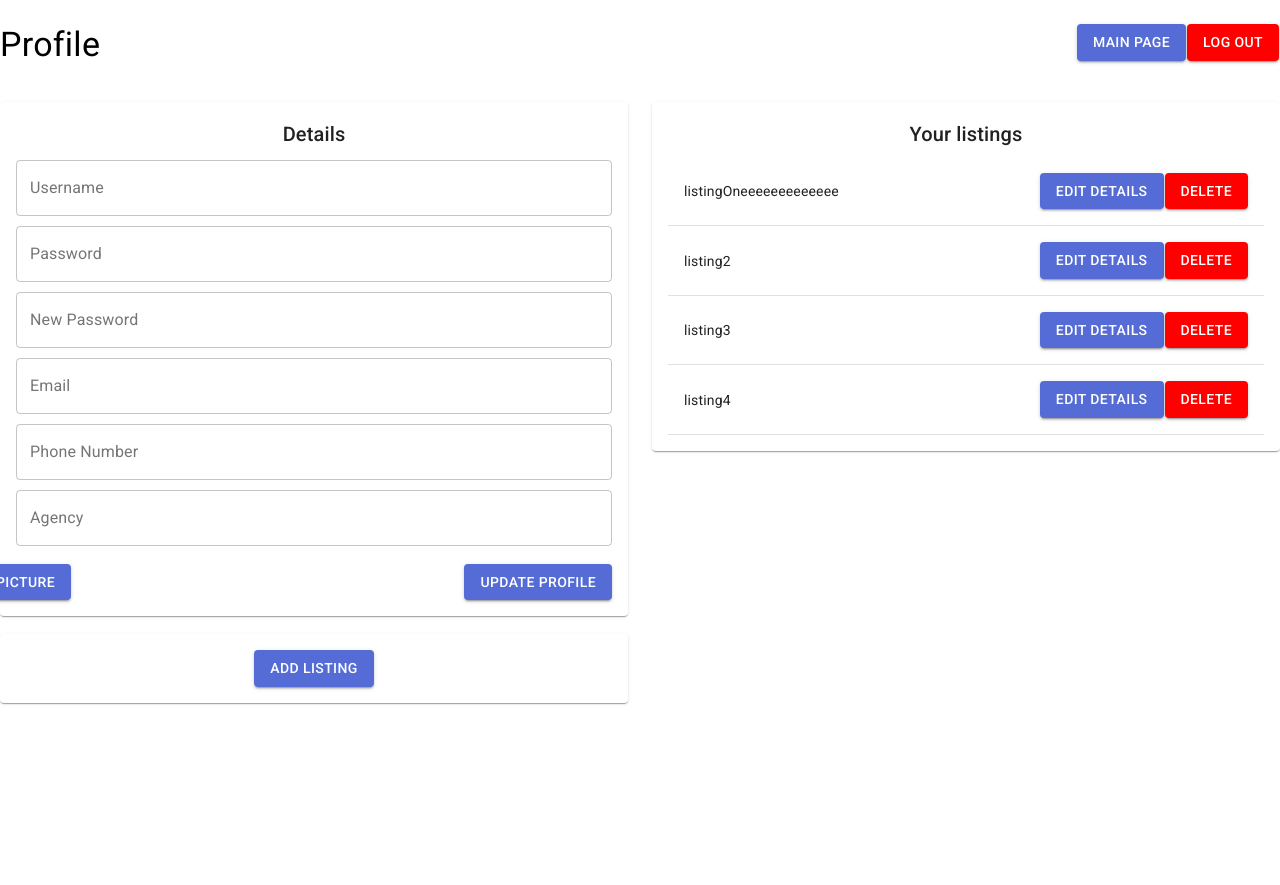
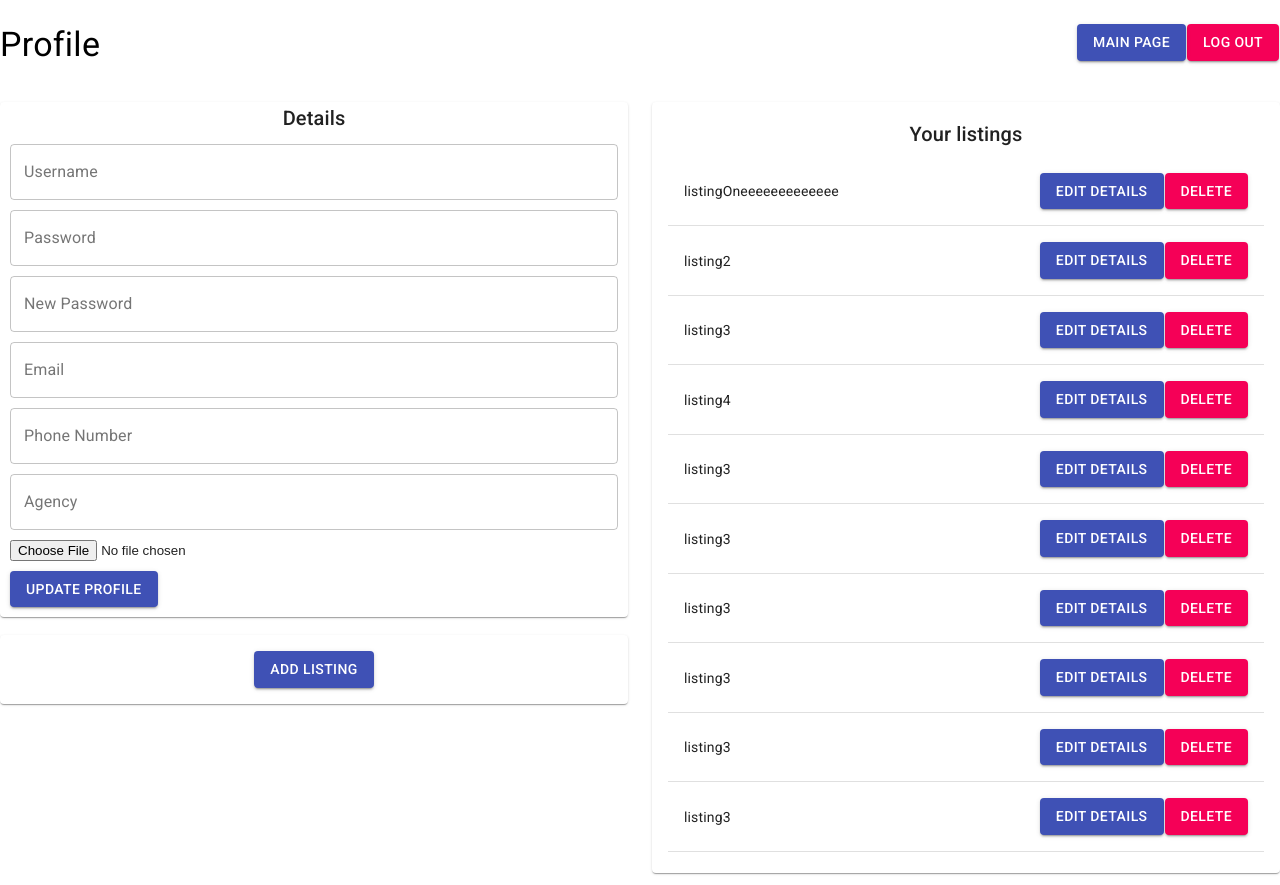
Before and after one commit to DareVish98/CAD-Project, a React (Create React App) app: page / in a window 1280 px wide. Before the commit the page ends 800 px from the top, so only its background shows below. Built offline with nearby package versions, Linux system fonts and the light colour scheme; no server answers.

Commit message:
made some changes to the profile page to accommodate image upload

```diff
--- a/package.json
+++ b/package.json
@@ -11,6 +11,7 @@
     "google-map-react": "^1.1.5",
     "react": "^16.12.0",
     "react-dom": "^16.12.0",
+    "react-file-base64": "^1.0.3",
     "react-scripts": "3.3.0"
   },
   "scripts": {
--- a/src/index.js
+++ b/src/index.js
@@ -1,12 +1,8 @@
 import React from 'react';
 import ReactDOM from 'react-dom';
-import { ThemeProvider } from '@material-ui/core/styles';
-import theme from './theme';
 import App from './App';
 
 ReactDOM.render(
-  <ThemeProvider theme={theme}>
-  <App />
-  </ThemeProvider>,
+  <App />,
   document.querySelector('#container'),
 );
--- a/src/listings_list.js
+++ b/src/listings_list.js
@@ -24,7 +24,15 @@ const listings = [
     createData("listingOneeeeeeeeeeeee"),
     createData('listing2'),
     createData('listing3'),
-    createData('listing4')
+    createData('listing4'),
+    createData('listing3'),
+    createData('listing3'),
+    createData('listing3'),
+    createData('listing3'),
+    createData('listing3'),
+    createData('listing3'),
+    createData('listing3'),
+    createData('listing3')
 ];
 
 export default function ListingList()
@@ -36,7 +44,7 @@ export default function ListingList()
             <Typography variant="h6" gutterBottom>
                 Your listings
             </Typography>
-            <TableContainer>
+            <TableContainer style={{overflowY: 'scroll', height: '700px'}}>
                 <Table>
                     <TableBody>
                         {listings.map(row => (
--- a/src/update_profile.js
+++ b/src/update_profile.js
@@ -3,43 +3,57 @@ import Typography from "@material-ui/core/Typography";
 import TextField from "@material-ui/core/TextField";
 import Button from "@material-ui/core/Button";
 import Paper from "@material-ui/core/Paper";
-import makeStyles from "@material-ui/core/styles/makeStyles";
 
-const useStyles = makeStyles(theme => ( {
-    paper: {
-        padding: theme.spacing(2),
-        textAlign: 'center'
-    },
-    input_field: {
-        display: 'block',
-        margin: '10px 0 0 0'
+export default class UpdateProfile extends React.Component
+{
+    constructor()
+    {
+        super();
+        this.state = {
+            username: '',
+            password: '',
+            new_password: '',
+            email: '',
+            phone_number: '',
+            agency: '',
+            image: null
+        };
+
+        this.handleChange = this.handleChange.bind(this);
     }
-}));
 
-export default function UpdateProfile()
+    handleChange(event)
     {
-    const classes = useStyles();
+        const {name, value} = event.target;
+        this.setState({[name]: value});
+    }
 
+    handleSubmit(event)
+    {
+        event.preventDefault();
+
+    }
+
+    render()
+    {
         return(
-        <Paper className={classes.paper}>
+            <Paper style={{paddingLeft: "10px", paddingRight: "10px", paddingBottom: "10px", textAlign: 'center'}}>
                 <Typography variant="h6" gutterBottom>
                 Details
                 </Typography>
-            <form>
-                <TextField id="username" fullWidth variant="outlined" label="Username" className={classes.input_field}/>
-                <TextField id="password" fullWidth variant="outlined" label="Password" className={classes.input_field}/>
-                <TextField id="new_password" fullWidth variant="outlined" label="New Password" className={classes.input_field}/>
-                <TextField id="email" fullWidth variant="outlined" label="Email" className={classes.input_field}/>
-                <TextField id="phone_number" fullWidth variant="outlined" label="Phone Number" className={classes.input_field}/>
-                <TextField id="agency" fullWidth variant="outlined" label="Agency" className={classes.input_field}/>
-                <br/>
-                <Button variant="contained" color="primary" style={{marginLeft: -550}}>
-                    Upload Profile Picture
-                </Button>
-                <Button variant="contained" color="primary" style={{float: "right"}}>
+               <form onSubmit={this.handleSubmit}>
+                    <TextField id="username" fullWidth variant="outlined" label="Username" style={{display: 'block', margin: '10px 0 0 0'}} onChange={this.handleChange}/>
+                    <TextField id="password" fullWidth variant="outlined" label="Password" style={{display: 'block', margin: '10px 0 0 0'}} onChange={this.handleChange}/>
+                    <TextField id="new_password" fullWidth variant="outlined" label="New Password" style={{display: 'block', margin: '10px 0 0 0'}} onChange={this.handleChange}/>
+                    <TextField id="email" fullWidth variant="outlined" label="Email" style={{display: 'block', margin: '10px 0 0 0'}} onChange={this.handleChange}/>
+                    <TextField id="phone_number" fullWidth variant="outlined" label="Phone Number" style={{display: 'block', margin: '10px 0 0 0'}} onChange={this.handleChange}/>
+                    <TextField id="agency" fullWidth variant="outlined" label="Agency" style={{display: 'block', margin: '10px 0 0 0'}} onChange={this.handleChange}/>
+                    <input id="image" type="file" style={{display: 'block', margin: '10px 0 0 0'}} onChange={this.handleChange}/>
+                    <Button type="submit" variant="contained" color="primary" style={{display: 'block', margin: '10px 0 0 0'}}>
                     Update Profile
                     </Button>
                 </form>
             </Paper>
         );
     }
+}
```
Also changed, not shown: 1 other file (tests, documents, lock files or other folders). Lines whose indentation alone changed are shown as unchanged.
